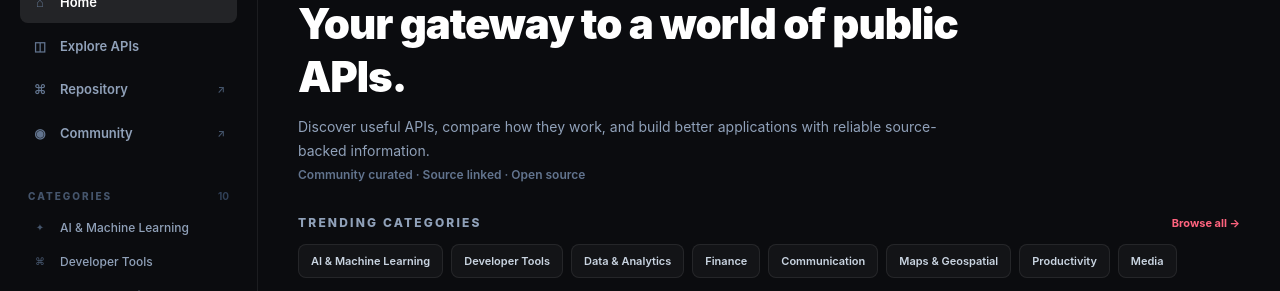
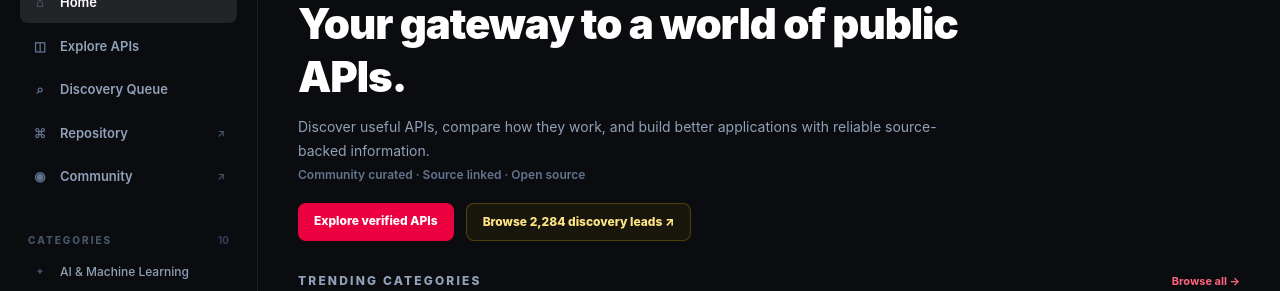
Before and after one commit to yyyuvvvraj/APIVault, a Next.js app: page / in a window 1280 px wide. Shown: the part 131-422 px from the top of the page. Built offline with nearby package versions, Linux system fonts and the light colour scheme; no server answers; the database is empty.

Commit message:
feat(home): surface discovery catalogue entry point

```diff
--- a/src/app/page.tsx
+++ b/src/app/page.tsx
@@ -9,6 +9,7 @@ export const dynamic = "force-dynamic";
 const menuLinks = [
   { href: "/", label: "Home", icon: "⌂" },
   { href: "/apis", label: "Explore APIs", icon: "◫" },
+  { href: "/discover", label: "Discovery Queue", icon: "⌕" },
   { href: "https://github.com/yyyuvvvraj/APIVault", label: "Repository", icon: "⌘" },
   { href: "https://github.com/yyyuvvvraj/APIVault/discussions", label: "Community", icon: "◉" },
 ];
@@ -66,6 +67,10 @@ export default async function HomePage() {
             <h1 className="max-w-3xl text-3xl font-black leading-tight tracking-tight text-white sm:text-[42px]">Your gateway to a world of public APIs.</h1>
             <p className="mt-3 max-w-2xl text-sm leading-6 text-slate-400">Discover useful APIs, compare how they work, and build better applications with reliable source-backed information.</p>
             <p className="mt-1 text-xs font-semibold text-slate-500">Community curated · Source linked · Open source</p>
+            <div className="mt-5 flex flex-wrap gap-3">
+              <Link href="/apis" className="rounded-lg bg-rose-600 px-4 py-2.5 text-xs font-extrabold text-white hover:bg-rose-500">Explore verified APIs</Link>
+              <Link href="/discover" className="rounded-lg border border-amber-400/25 bg-amber-400/[0.06] px-4 py-2.5 text-xs font-extrabold text-amber-200 hover:bg-amber-400/10">Browse 2,284 discovery leads ↗</Link>
+            </div>
           </section>
           <section className="mt-8">
             <div className="mb-3 flex items-center justify-between">
```
